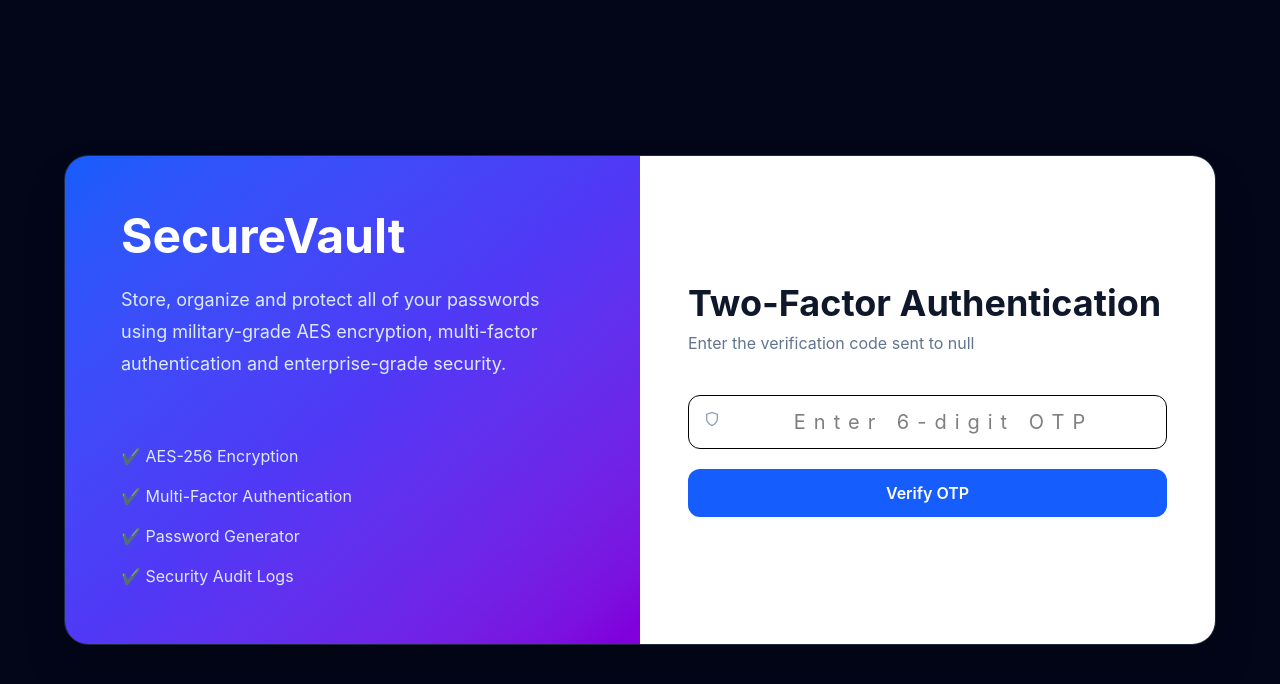
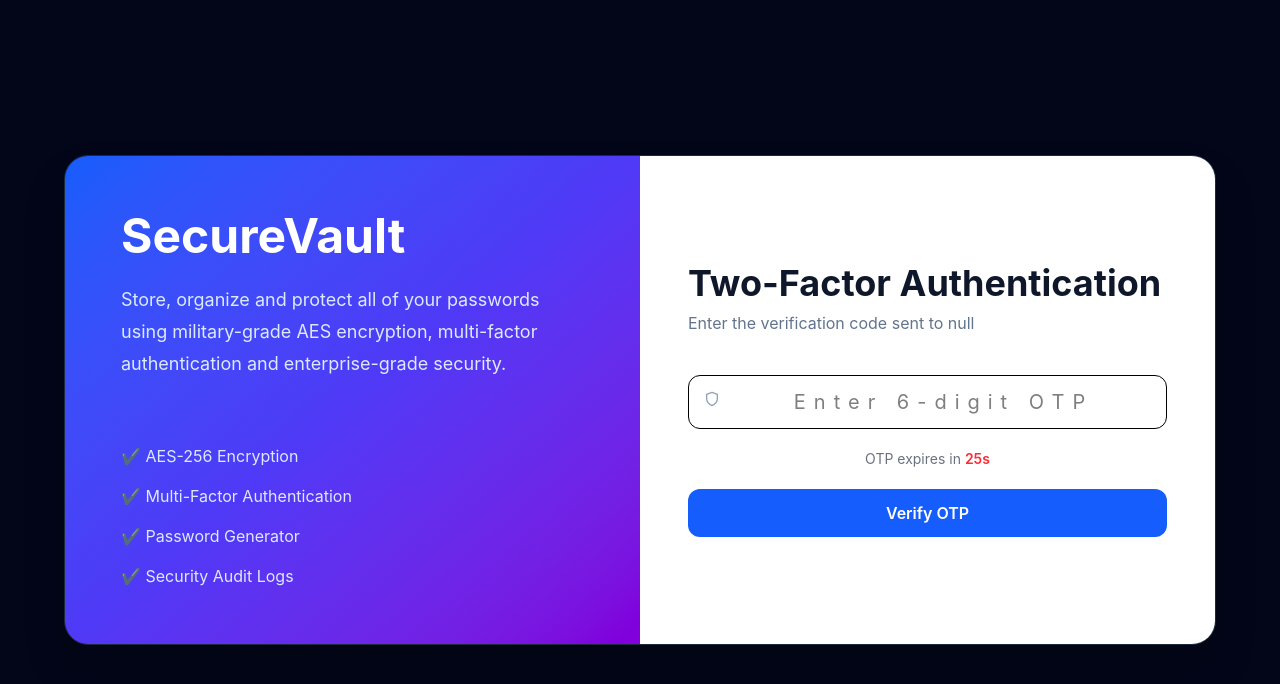
Before and after one commit to ayusha1223/SecureVault, a React app: page /verify-otp in a window 1280 px wide. Shown: the top 684 px of the page. Built offline with nearby package versions, Linux system fonts and the light colour scheme; the HTML template or start-up script is replaced by a standard one.

Commit message:
Added secure MFA implementation in otp

```diff
--- a/src/pages/auth/VerifyOTP.jsx
+++ b/src/pages/auth/VerifyOTP.jsx
@@ -1,4 +1,4 @@
-import { useState } from "react";
+import { useState, useEffect } from "react";
 import { useNavigate } from "react-router-dom";
 import { FiShield } from "react-icons/fi";
 import toast from "react-hot-toast";
@@ -13,12 +13,21 @@ const VerifyOTP = () => {
 
   const [otp, setOtp] = useState("");
   const [loading, setLoading] = useState(false);
+  const [timeLeft, setTimeLeft] = useState(30);
 
-  const email =
-    sessionStorage.getItem("mfaEmail");
+  const email = sessionStorage.getItem("mfaEmail");
+  const userId = sessionStorage.getItem("mfaUserId");
 
-  const userId =
-    sessionStorage.getItem("mfaUserId");
+  // Countdown Timer
+  useEffect(() => {
+    if (timeLeft <= 0) return;
+
+    const timer = setInterval(() => {
+      setTimeLeft((prev) => prev - 1);
+    }, 1000);
+
+    return () => clearInterval(timer);
+  }, [timeLeft]);
 
   const submitHandler = async (e) => {
     e.preventDefault();
@@ -26,13 +35,10 @@ const VerifyOTP = () => {
     try {
       setLoading(true);
 
-      const { data } = await api.post(
-        "/auth/mfa/verify",
-        {
-          userId,
-          otp,
-        }
-      );
+      const { data } = await api.post("/auth/mfa/verify", {
+        userId,
+        otp,
+      });
 
       login(data.user, data.accessToken);
 
@@ -46,14 +52,29 @@ const VerifyOTP = () => {
       } else {
         navigate("/dashboard");
       }
-
     } catch (err) {
       toast.error(
-        err.response?.data?.message ||
-          "Invalid OTP"
+        err.response?.data?.message || "Invalid OTP"
       );
     } finally {
       setLoading(false);
+    }
+  };
+
+  const resendOTP = async () => {
+    try {
+      await api.post("/auth/mfa/resend", {
+        userId,
+      });
+
+      setOtp("");
+      setTimeLeft(30);
+
+      toast.success("A new OTP has been sent.");
+    } catch (err) {
+      toast.error(
+        err.response?.data?.message || "Failed to resend OTP"
+      );
     }
   };
 
@@ -62,10 +83,7 @@ const VerifyOTP = () => {
       title="Two-Factor Authentication"
       subtitle={`Enter the verification code sent to ${email}`}
     >
-      <form
-        onSubmit={submitHandler}
-        className="space-y-5"
-      >
+      <form onSubmit={submitHandler} className="space-y-5">
         <div className="relative">
           <FiShield className="absolute left-4 top-4 text-slate-400" />
 
@@ -73,24 +91,49 @@ const VerifyOTP = () => {
             type="text"
             maxLength={6}
             value={otp}
-            onChange={(e) =>
-              setOtp(e.target.value)
-            }
+            onChange={(e) => setOtp(e.target.value)}
             placeholder="Enter 6-digit OTP"
             className="w-full border rounded-xl py-3 pl-12 pr-4 focus:ring-2 focus:ring-blue-500 outline-none tracking-[8px] text-center text-xl"
             required
           />
         </div>
 
+        <p className="text-center text-sm text-gray-500">
+          {timeLeft > 0 ? (
+            <>
+              OTP expires in{" "}
+              <span className="font-semibold text-red-500">
+                {timeLeft}s
+              </span>
+            </>
+          ) : (
+            <span className="font-semibold text-red-600">
+              OTP has expired
+            </span>
+          )}
+        </p>
+
         <button
           type="submit"
-          disabled={loading}
-          className="w-full rounded-xl bg-blue-600 py-3 font-semibold text-white hover:bg-blue-700"
+          disabled={loading || timeLeft === 0}
+          className="w-full rounded-xl bg-blue-600 py-3 font-semibold text-white hover:bg-blue-700 disabled:bg-gray-400 disabled:cursor-not-allowed"
         >
           {loading
             ? "Verifying..."
+            : timeLeft === 0
+            ? "OTP Expired"
             : "Verify OTP"}
         </button>
+
+        {timeLeft === 0 && (
+          <button
+            type="button"
+            onClick={resendOTP}
+            className="w-full rounded-xl border border-blue-600 py-3 font-semibold text-blue-600 hover:bg-blue-50"
+          >
+            Resend OTP
+          </button>
+        )}
       </form>
     </AuthLayout>
   );
```
